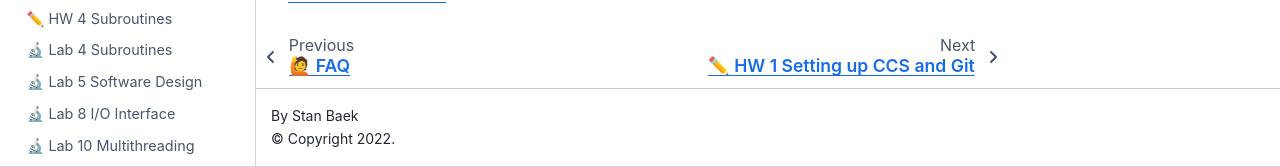
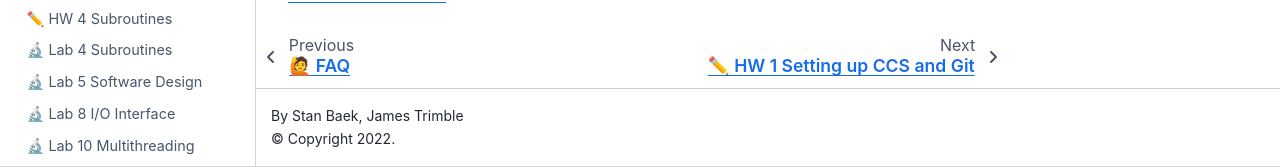
Before and after one commit to USAFA-ECE/ece382, a Jupyter Book: the page built from docs/resources.md, in a window 1280 px wide and 900 px high, scrolled down 1319 px. Shown: the part 733-900 px from the top of the window. Built offline with Jupyter Book 1.0.4 settings and Sphinx 7.4.7 and the Sphinx Book theme 1.1.4, drawn with Linux system fonts in a browser that asks for light colours.

Commit message:
Update _config.yml

```diff
--- a/docs/_config.yml
+++ b/docs/_config.yml
@@ -2,7 +2,7 @@
 # Learn more at https://jupyterbook.org/customize/config.html
 
 title: Embedded Computer Systems I
-author: Stan Baek
+author: Stan Baek, James Trimble
 logo: ece382.png
 copyright: '2022' # Copyright year to be placed in the footer
 
@@ -34,6 +34,8 @@ html:
   favicon: favicon.ico
   use_issues_button: true
   use_repository_button: true
+  extra_css:
+    - custom.css
 
 output:
   html_document:
```
